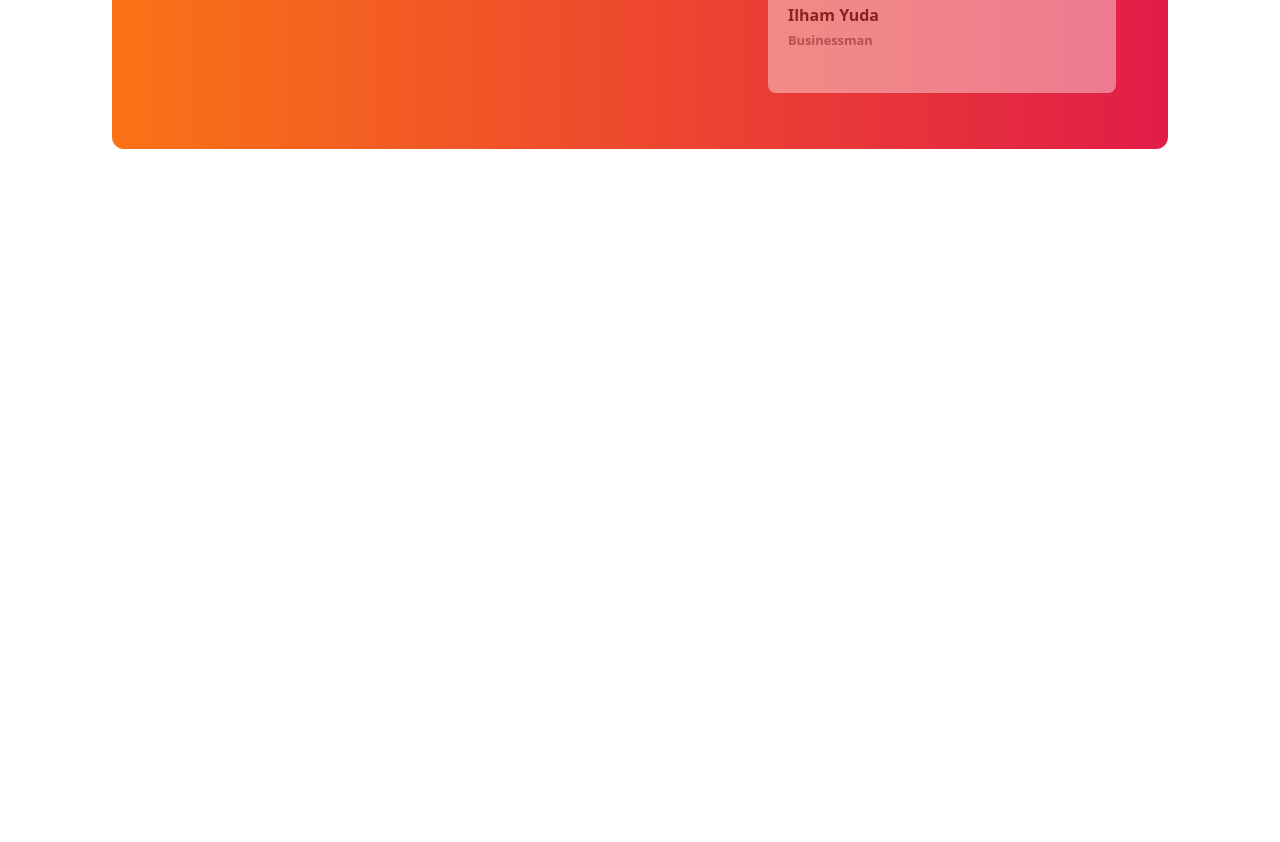
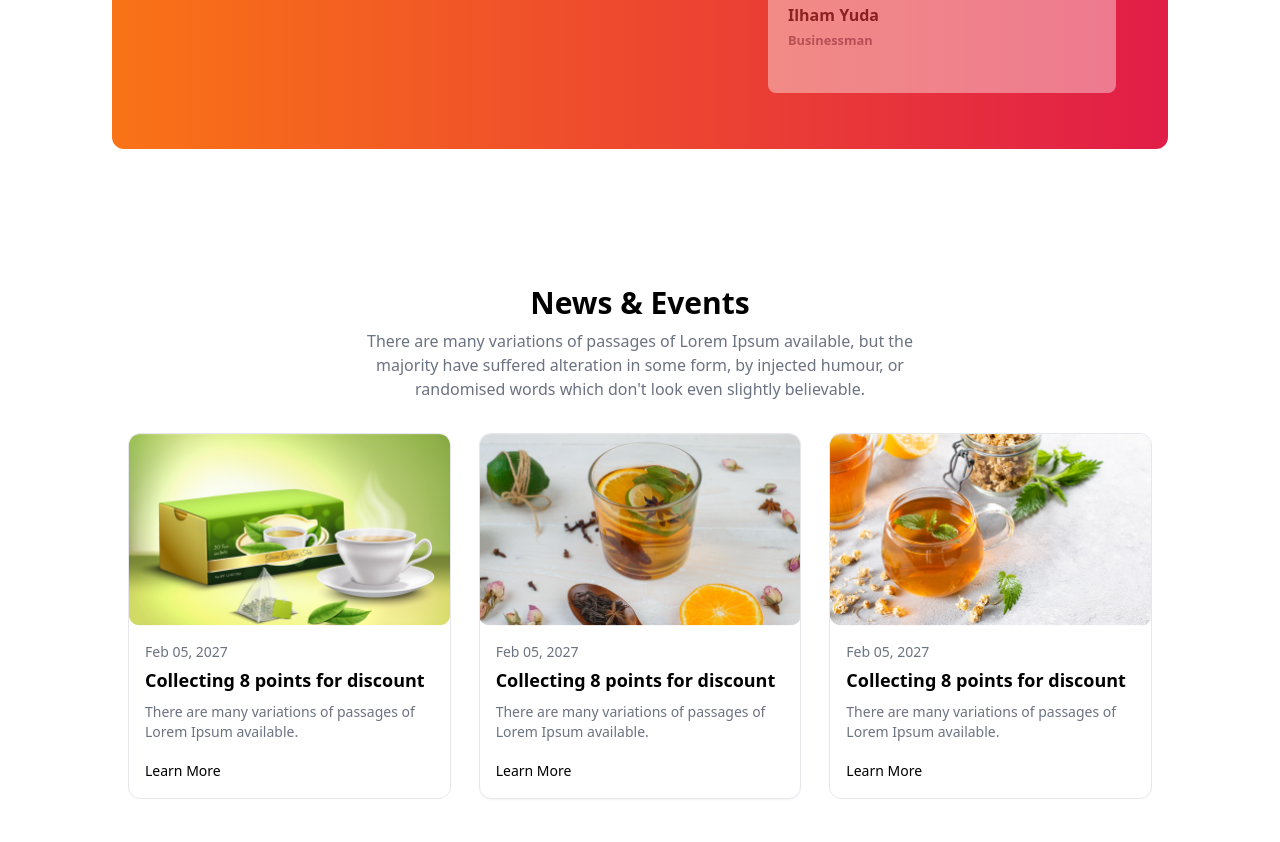
Before and after one commit to shahriarshafi42/Tea-house-with-tailwind, a plain HTML site: page index.html in a window 1280 px wide. Shown: the part 2390-3232 px from the top of the page. Before the commit the page ends 2635 px from the top, so only its background shows below. Drawn offline with nearby package versions, Linux system fonts and the light colour scheme.

Commit message:
news section done

```diff
--- a/index.html
+++ b/index.html
@@ -72,7 +72,9 @@
             <!-- title -->
             <div class="text-center mb-8">
                 <h1 class="text-4xl md:text-5xl font-bold mb-2">Our Featured Products</h1>
-                <p class="text-gray-600 ">There are many variations of passages of Lorem Ipsum available, but the majority have suffered alteration in some form, by injected humour, or randomised words which don't look even slightly believable. </p>
+                <p class="text-gray-600 ">There are many variations of passages of Lorem Ipsum available, but the
+                    majority have suffered alteration in some form, by injected humour, or randomised words which don't
+                    look even slightly believable. </p>
             </div>
             <!-- card -->
             <div class="grid grid-cols-1 md:grid-cols-2 lg:grid-cols-4 gap-6 text-center">
@@ -119,7 +121,7 @@
         <section class="mb-24">
             <div class="grid grid-cols-1 lg:grid-cols-2 ">
                 <!--imag setion   -->
-                 <div class="grid grid-cols-2 grid-rows-3 gap-4 lg:w-5/6 mb-10" >
+                <div class="grid grid-cols-2 grid-rows-3 gap-4 lg:w-5/6 mb-10">
                     <div class="h-38 bg-gradient-to-r from-red-100 to-red-50 rounded-lg">
 
                     </div>
@@ -137,13 +139,18 @@
                 <!-- text section -->
                 <div>
                     <h1 class="text-5xl font-bold mb-5">Great Tea, Freshly Presented</h1>
-                    <p class="text-gray-500">The meaning of gong cha is chanese is to provide the best tea to emperor from all possessions . It represents the highest quality and self expectation. Establishing in 2006, Gong cha had been deeply appreciated by its custoers  because of good words of mouth and unique customized service orginated from Taiwan.</p>
+                    <p class="text-gray-500">The meaning of gong cha is chanese is to provide the best tea to emperor
+                        from all possessions . It represents the highest quality and self expectation. Establishing in
+                        2006, Gong cha had been deeply appreciated by its custoers because of good words of mouth and
+                        unique customized service orginated from Taiwan.</p>
                     <br>
                     <h1 class="text-2xl font-bold mb-5">Unique Taste</h1>
-                    <p class="text-gray-500">A Unique and different style from other teapots gives a luxurious and minimalist impression</p>
+                    <p class="text-gray-500">A Unique and different style from other teapots gives a luxurious and
+                        minimalist impression</p>
                     <br>
-                    <h1 class="text-2xl font-bold mb-5" >Premium Quality</h1>
-                    <p class="text-gray-500">Premium Quality that makes tea more elegant and more durable when you use it.</p>
+                    <h1 class="text-2xl font-bold mb-5">Premium Quality</h1>
+                    <p class="text-gray-500">Premium Quality that makes tea more elegant and more durable when you use
+                        it.</p>
                 </div>
 
             </div>
@@ -151,12 +158,15 @@
         </section>
         <!-- review section -->
         <section class="mb-24">
-            <div class=" bg-gradient-to-r from-orange-500 to-rose-600 rounded-xl grid grid-cols-1 lg:grid-cols-2 text-white px-7 md:px-16">
+            <div
+                class=" bg-gradient-to-r from-orange-500 to-rose-600 rounded-xl grid grid-cols-1 lg:grid-cols-2 text-white px-7 md:px-16">
                 <!-- text section -->
                 <div class="flex justify-center items-center">
                     <div class="w-5/6">
                         <h2 class="text-5xl font-bold mb-5 mt-10">Meet Our Super Clients</h2>
-                        <p class="mb-5">There are many variations of passages of Lorem Ipsum available, but the majority have suffered alteration in some form, by injected humour, or randomised words which don't look even slightly believable. </p>
+                        <p class="mb-5">There are many variations of passages of Lorem Ipsum available, but the majority
+                            have suffered alteration in some form, by injected humour, or randomised words which don't
+                            look even slightly believable. </p>
                         <button class="bg-white text-orange-700 px-2 py-2 rounded-lg">Show All</button>
                     </div>
                 </div>
@@ -171,7 +181,8 @@
                             </div>
                             <div>
                                 <p class="text-gray-500 mb-5">
-                                    We are providing the best and suitable home insurance services for the people who are interested to treatment
+                                    We are providing the best and suitable home insurance services for the people who
+                                    are interested to treatment
                                 </p>
                                 <h1 class="font-bold">Ilham Yuda</h1>
                                 <small class="font-bold text-gray-500">Businessman</small>
@@ -186,7 +197,8 @@
                         </div>
                         <div>
                             <p class="text-gray-500 mb-5">
-                                We are providing the best and suitable home insurance services for the people who are interested to treatment
+                                We are providing the best and suitable home insurance services for the people who are
+                                interested to treatment
                             </p>
                             <h1 class="font-bold">Ilham Yuda</h1>
                             <small class="font-bold text-gray-500">Businessman</small>
@@ -201,7 +213,8 @@
                         </div>
                         <div>
                             <p class="text-gray-500 mb-5">
-                                We are providing the best and suitable home insurance services for the people who are interested to treatment
+                                We are providing the best and suitable home insurance services for the people who are
+                                interested to treatment
                             </p>
                             <h1 class="font-bold">Ilham Yuda</h1>
                             <small class="font-bold text-gray-500">Businessman</small>
@@ -216,7 +229,60 @@
 
             </div>
 
+
         </section>
+        <!-- news section -->
+
+        <section class="text-center py-10 px-4 mb-10">
+            <h2 class="text-3xl font-bold mb-2">News & Events</h2>
+            <p class="text-gray-500 max-w-xl mx-auto mb-8">
+                There are many variations of passages of Lorem Ipsum available, but the majority have suffered
+                alteration in some form,
+                by injected humour, or randomised words which don't look even slightly believable.
+            </p>
+
+            <div class="grid grid-cols-1 md:grid-cols-3 gap-7 max-w-10xl mx-auto">
+                <!-- Card 1 -->
+                <div class="border rounded-xl overflow-hidden ">
+                    <img src="./images/news-1.png" alt="Tea Image 1" class="w-full h-48 object-cover">
+                    <div class="p-4 text-left">
+                        <p class="text-sm text-gray-500 mb-1">Feb 05, 2027</p>
+                        <h3 class="text-lg font-semibold mb-2">Collecting 8 points for discount</h3>
+                        <p class="text-sm text-gray-500 mb-4">
+                            There are many variations of passages of Lorem Ipsum available.
+                        </p>
+                        <a href="#" class="text-sm font-medium text-black ">Learn More</a>
+                    </div>
+                </div>
+
+                <!-- Card 2 -->
+                <div class="border rounded-xl overflow-hidden shadow-sm ">
+                    <img src="./images/news-2.png" alt="Tea Image 2" class="w-full h-48 object-cover">
+                    <div class="p-4 text-left">
+                        <p class="text-sm text-gray-500 mb-1">Feb 05, 2027</p>
+                        <h3 class="text-lg font-semibold mb-2">Collecting 8 points for discount</h3>
+                        <p class="text-sm text-gray-500 mb-4">
+                            There are many variations of passages of Lorem Ipsum available.
+                        </p>
+                        <a href="#" class="text-sm font-medium text-black ">Learn More</a>
+                    </div>
+                </div>
+
+                <!-- Card 3 -->
+                <div class="border rounded-xl overflow-hidden ">
+                    <img src="./images/news-3.png" alt="Tea Image 3" class="w-full h-48 object-cover">
+                    <div class="p-4 text-left">
+                        <p class="text-sm text-gray-500 mb-1">Feb 05, 2027</p>
+                        <h3 class="text-lg font-semibold mb-2">Collecting 8 points for discount</h3>
+                        <p class="text-sm text-gray-500 mb-4">
+                            There are many variations of passages of Lorem Ipsum available.
+                        </p>
+                        <a href="#" class="text-sm font-medium text-black ">Learn More</a>
+                    </div>
+                </div>
+            </div>
+        </section>
+
     </main>
 </body>
 
```
Lines whose indentation alone changed are shown as unchanged.
